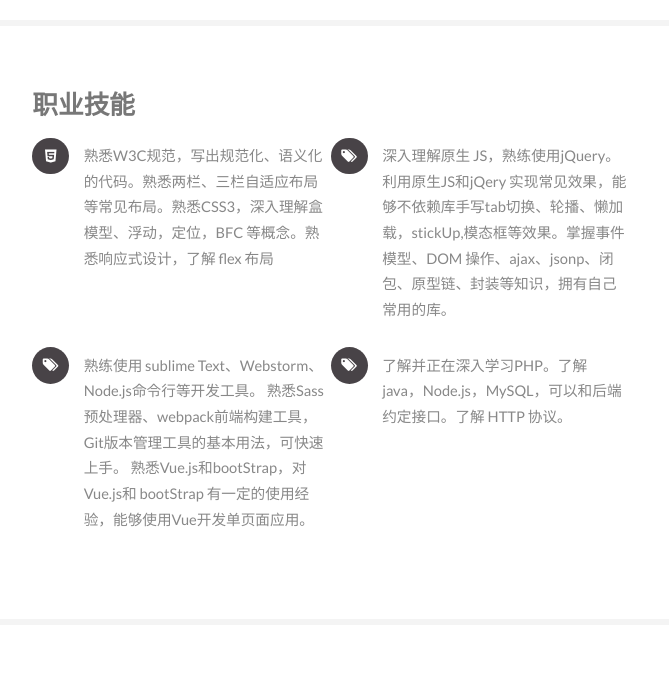
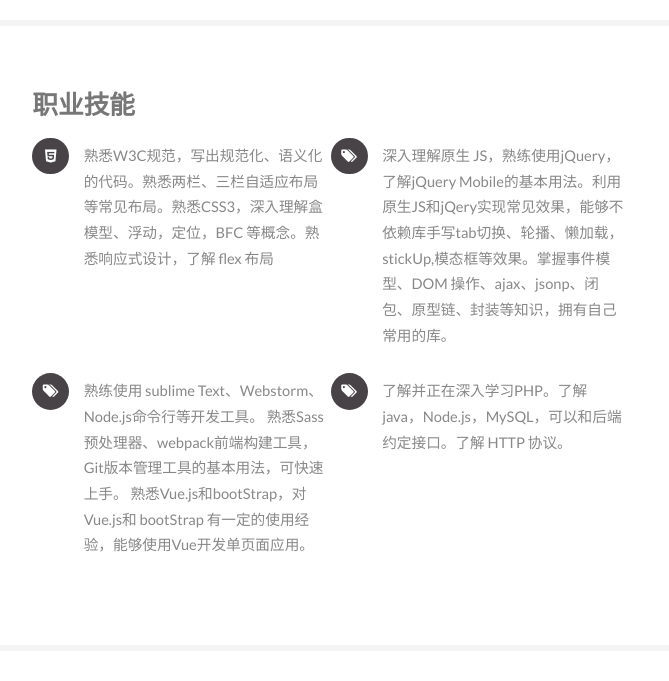
Before and after one commit to Janyet-Lee/personal-resume, a plain HTML site: page index.html in a window 1280 px wide. Shown: the part 880-1561 px from the top of the page, without its empty margins (153-822 px from the left). Drawn offline with Linux system fonts and the light colour scheme.

Commit message:
delete useless files

```diff
--- a/index.html
+++ b/index.html
@@ -70,7 +70,7 @@
                     <h3>职业技能</h3>
                     <ul class="feature-icons">
                         <li class="fa-html5">熟悉W3C规范，写出规范化、语义化的代码。熟悉两栏、三栏自适应布局等常见布局。熟悉CSS3，深入理解盒模型、浮动，定位，BFC 等概念。熟悉响应式设计，了解 flex 布局</li>
-                        <li class="fa-tags">深入理解原生 JS，熟练使用jQuery。利用原生JS和jQery 实现常见效果，能够不依赖库手写tab切换、轮播、懒加载，stickUp,模态框等效果。掌握事件模型、DOM 操作、ajax、jsonp、闭包、原型链、封装等知识，拥有自己常用的库。</li>
+                        <li class="fa-tags">深入理解原生 JS，熟练使用jQuery，了解jQuery Mobile的基本用法。利用原生JS和jQery实现常见效果，能够不依赖库手写tab切换、轮播、懒加载，stickUp,模态框等效果。掌握事件模型、DOM 操作、ajax、jsonp、闭包、原型链、封装等知识，拥有自己常用的库。</li>
                         <li class="fa-tags">熟练使用 sublime Text、Webstorm、Node.js命令行等开发工具。 熟悉Sass预处理器、webpack前端构建工具，Git版本管理工具的基本用法，可快速上手。 熟悉Vue.js和bootStrap，对Vue.js和 bootStrap 有一定的使用经验，能够使用Vue开发单页面应用。
                         </li>
                         <li class="fa-tags">了解并正在深入学习PHP。了解java，Node.js，MySQL，可以和后端约定接口。了解 HTTP 协议。</li>
```
Also changed, not shown: images/3.png (deleted), images/4.png (deleted), images/5.png (deleted), 2 other files.
